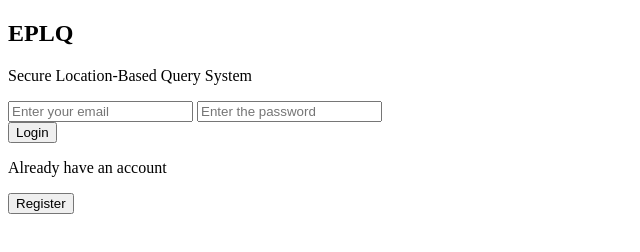
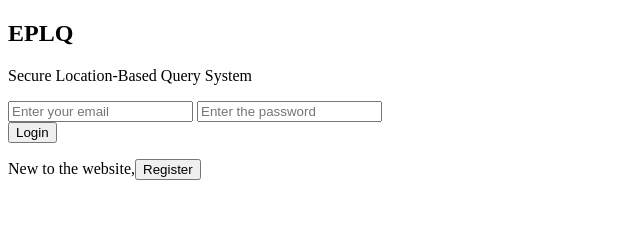
Before and after one commit to Supriyasharma12/EPLQ-Privacy-Preserving-Project, a plain HTML site: page index.html in a window 1280 px wide. Shown: the whole page, without its empty margins (0-640 px from the left). Drawn offline with Linux system fonts and the light colour scheme.

Commit message:
completed login page

```diff
--- a/index.html
+++ b/index.html
@@ -18,8 +18,8 @@
             <input type="password" placeholder="Enter the password">
             <div class="bottom">
                 <button onclick="login()" class="btn">Login</button>
-                <p class="bottom-text">Already have an account</p>
-                <button onclick="register()" class="btn secondry">Register</button>
+                <p class="bottom-text">New to the website,<button onclick="register()" class="btn secondry">Register</button></p>
+                <!-- <button onclick="register()" class="btn secondry">Register</button> -->
             </div>
         </form>
     </div>
```
